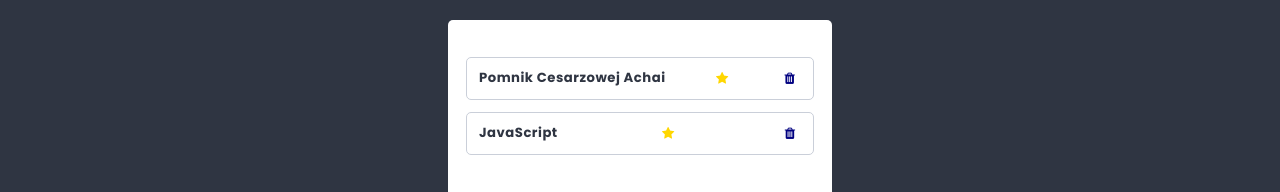
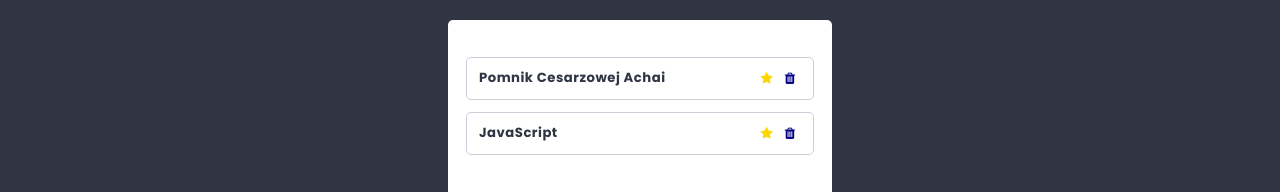
Before and after one commit to msedkiewicz/kodilla-module-15-to-do-app, a React (Create React App) app: page /favourite in a window 1280 px wide. Shown: the part 148-340 px from the top of the page. Built offline with nearby package versions, Linux system fonts and the light colour scheme.

Commit message:
Add styling to Card buttons (icons)

```diff
--- a/src/components/Card/Card.js
+++ b/src/components/Card/Card.js
@@ -25,19 +25,17 @@
   return (
     <li className={styles.card}>
       {props.title}{" "}
+      <div className={styles.buttons}>
         <button
           onClick={toggleFavourite}
           className={clsx(styles.button, props.isFavourite && styles.isActive)}
         >
           <i className={"fa fa-star"} />
         </button>
-      <button
-        onClick={deleteCard}
-        className={styles.button}
-      >
+        <button onClick={deleteCard} className={styles.button}>
           <i className={"fa fa-trash"} />
         </button>
-
+      </div>
     </li>
   );
 };
--- a/src/components/Card/Card.module.scss
+++ b/src/components/Card/Card.module.scss
@@ -11,7 +11,10 @@
   justify-content: space-between;
   font-weight: bold;
 }
-
+.buttons {
+  display: flex;
+  justify-content: flex-end;
+}
 .button {
   border: none;
   background-color: #fff;
@@ -21,6 +24,7 @@
   i {
     color: $color-navy-blue;
   }
+
 }
 .isActive {
   i {
```
Lines whose indentation alone changed are shown as unchanged.
